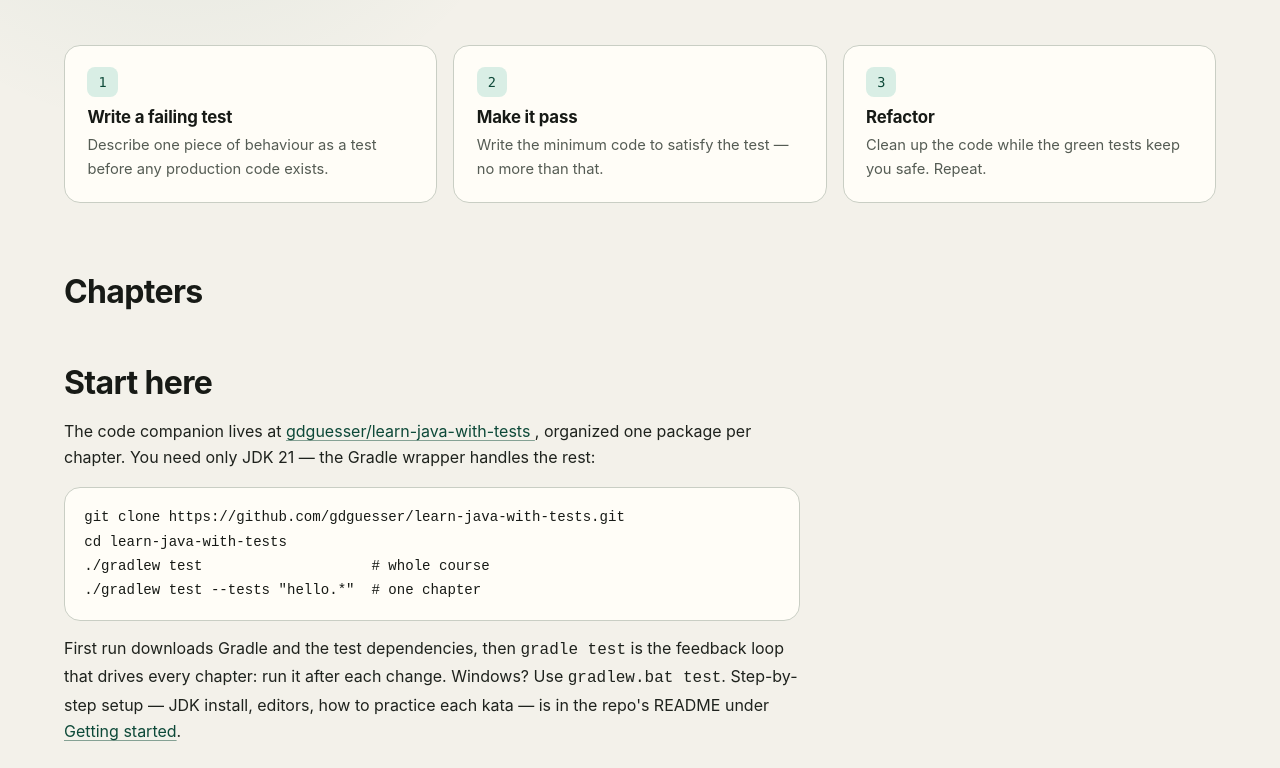
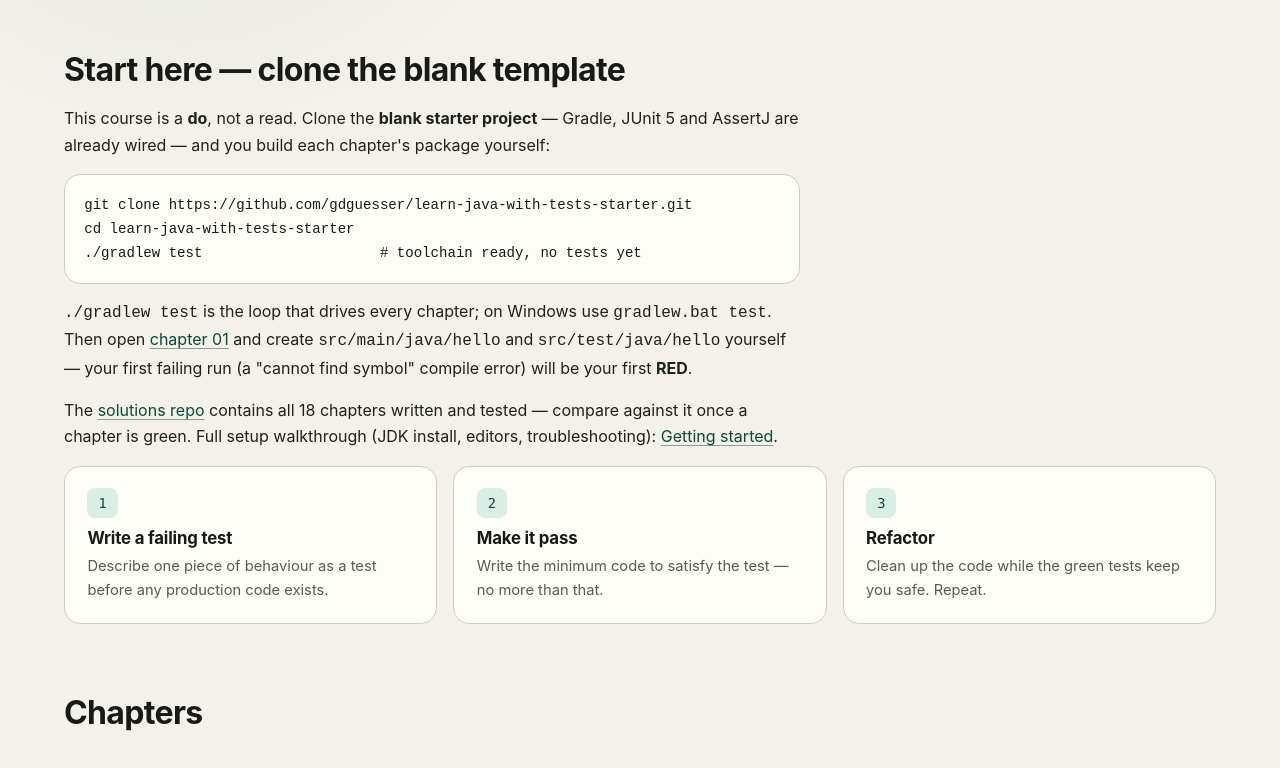
Before and after one commit to gdguesser/gdguesser.github.io, an Astro site: page /tdd in a window 1280 px wide. Shown: the part 352-1120 px from the top of the page. Built offline with nearby package versions, Linux system fonts and the light colour scheme; Astro itself is replaced by a stand-in of ours; code samples lack their colours.

Commit message:
tdd: move Start here to the top and lead with the blank starter template

```diff
--- a/src/pages/tdd/index.astro
+++ b/src/pages/tdd/index.astro
@@ -74,6 +74,43 @@ const steps = [
       </p>
     </header>
 
+    <section class="course-howto" aria-labelledby="start-heading">
+      <h2 id="start-heading">Start here — clone the blank template</h2>
+      <p>
+        This course is a <strong>do</strong>, not a read. Clone the{" "}
+        <strong>blank starter project</strong> — Gradle, JUnit 5 and AssertJ are already
+        wired — and you build each chapter's package yourself:
+      </p>
+      <pre
+        class="course-howto__code"><code>{`git clone https://github.com/gdguesser/learn-java-with-tests-starter.git
+cd learn-java-with-tests-starter
+./gradlew test                     # toolchain ready, no tests yet`}</code></pre>
+      <p>
+        <code>./gradlew test</code> is the loop that drives every chapter; on Windows
+        use <code>gradlew.bat test</code>. Then open{" "}
+        <a href="/tdd/hello/">chapter 01</a> and create{" "}
+        <code>src/main/java/hello</code> and <code>src/test/java/hello</code>{
+          " "
+        }
+        yourself — your first failing run (a "cannot find symbol" compile error) will
+        be your first <strong>RED</strong>.
+      </p>
+      <p>
+        The{" "}
+        <a href="https://github.com/gdguesser/learn-java-with-tests"
+          >solutions repo</a
+        >{" "}
+        contains all 18 chapters written and tested — compare against it once a chapter
+        is green. Full setup walkthrough (JDK install, editors, troubleshooting):{
+          " "
+        }
+        <a
+          href="https://github.com/gdguesser/learn-java-with-tests#getting-started"
+          >Getting started</a
+        >.
+      </p>
+    </section>
+
     <section class="course-steps" aria-label="The TDD loop">
       {
         steps.map((step, i) => (
@@ -120,33 +157,5 @@ const steps = [
         }
       </ol>
     </section>
-
-    <section class="course-howto">
-      <h2>Start here</h2>
-      <p>
-        The code companion lives at{" "}
-        <a href="https://github.com/gdguesser/learn-java-with-tests">
-          gdguesser/learn-java-with-tests
-        </a>
-        , organized one package per chapter. You need only JDK 21 — the Gradle wrapper
-        handles the rest:
-      </p>
-      <pre
-        class="course-howto__code"><code>{`git clone https://github.com/gdguesser/learn-java-with-tests.git
-cd learn-java-with-tests
-./gradlew test                    # whole course
-./gradlew test --tests "hello.*"  # one chapter`}</code></pre>
-      <p>
-        First run downloads Gradle and the test dependencies, then
-        <code>gradle test</code> is the feedback loop that drives every chapter: run
-        it after each change. Windows? Use{" "}
-        <code>gradlew.bat test</code>. Step-by-step setup — JDK install,
-        editors, how to practice each kata — is in the repo's README under
-        <a
-          href="https://github.com/gdguesser/learn-java-with-tests#getting-started"
-          >Getting started</a
-        >.
-      </p>
-    </section>
   </div>
 </BaseLayout>
```
